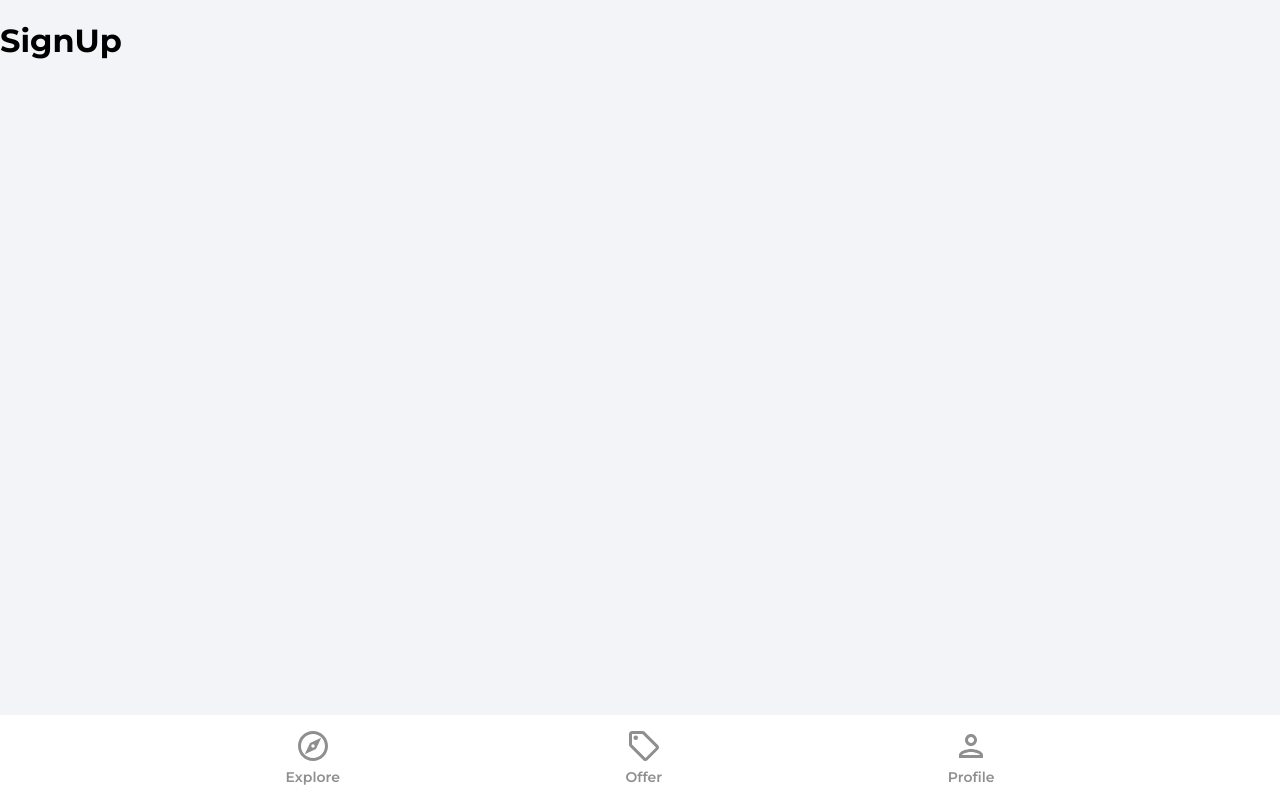
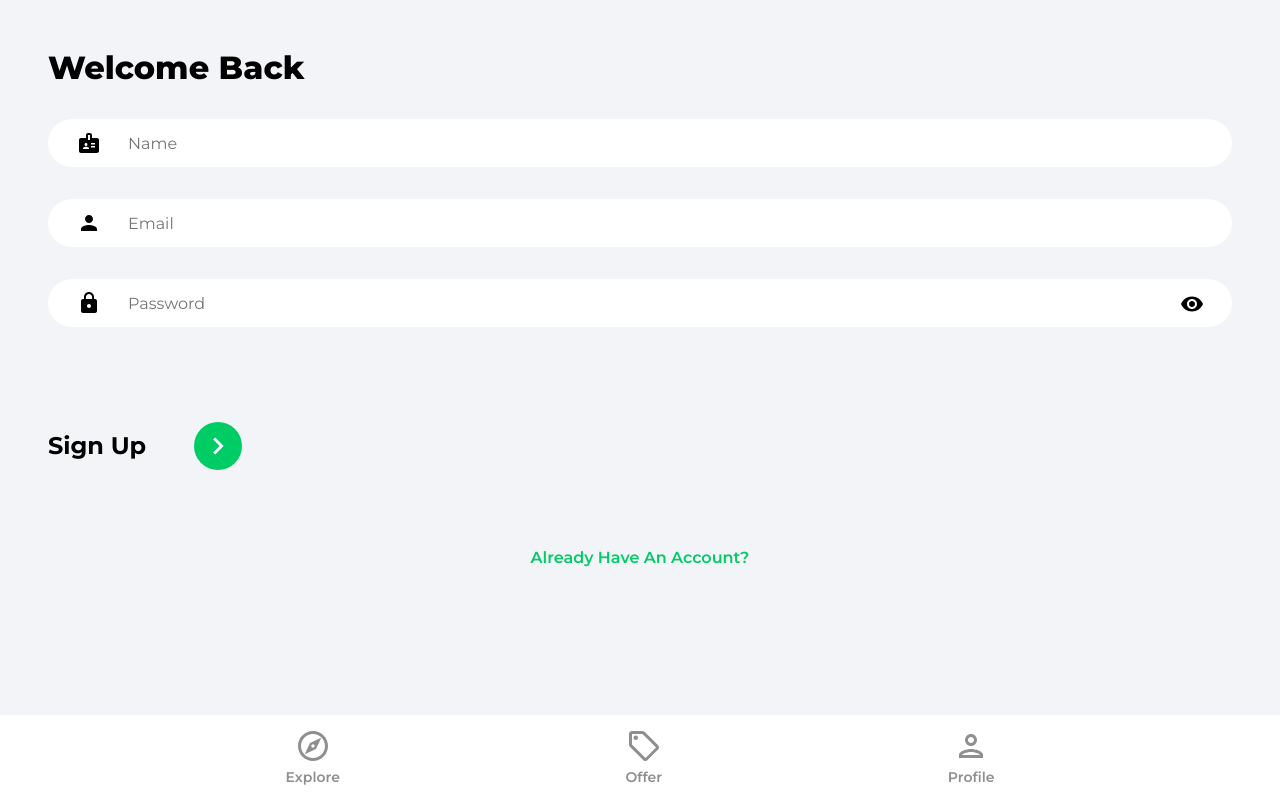
Before and after one commit to travvdawg/house-marketplace-app, a React (Create React App) app: page /sign-up in a window 1280 px wide. Built offline with nearby package versions, Linux system fonts and the light colour scheme.

Commit message:
added signin / signup forums

```diff
--- a/package.json
+++ b/package.json
@@ -6,6 +6,7 @@
     "@testing-library/jest-dom": "^5.17.0",
     "@testing-library/react": "^13.4.0",
     "@testing-library/user-event": "^13.5.0",
+    "firebase": "^10.7.2",
     "react": "^18.2.0",
     "react-dom": "^18.2.0",
     "react-router-dom": "^6.21.3",
--- a/src/firebase.config.js
+++ b/src/firebase.config.js
@@ -15,5 +15,5 @@
 };
 
 // Initialize Firebase
-const app = initializeApp(firebaseConfig);
-export const db = getFirestore;
+initializeApp(firebaseConfig);
+export const db = getFirestore();
--- a/src/pages/SignIn.jsx
+++ b/src/pages/SignIn.jsx
@@ -1,8 +1,85 @@
+import { useState } from 'react';
+import { Link, useNavigate } from 'react-router-dom';
+import { ReactComponent as ArrowRightIcon } from '../assets/svg/keyboardArrowRightIcon.svg';
+import visibilityIcon from '../assets/svg/visibilityIcon.svg';
+
 function SignIn() {
+	const [showPassword, setShowPassword] = useState(false);
+	const [formData, setFormData] = useState({
+		email: '',
+		password: '',
+	});
+	const { email, password } = formData;
+
+	const navitage = useNavigate();
+
+	const onChange = (e) => {
+		setFormData((prevState) => ({
+			...prevState,
+			[e.target.id]: e.target.value,
+		}));
+	};
+
 	return (
-		<div>
-			<h1>Sign In</h1>
-		</div>
+		<>
+			<div className='pageContainer'>
+				<header>
+					<p className='pageHeader'>Welcome Back</p>
+				</header>
+				<main>
+					<form>
+						<input
+							type='email'
+							className='emailInput'
+							placeholder='Email'
+							id='email'
+							value={email}
+							onChange={onChange}
+						/>
+
+						<div className='passwordInputDiv'>
+							<input
+								type={showPassword ? 'text' : 'password'}
+								className='passwordInput'
+								placeholder='Password'
+								id='password'
+								value={password}
+								onChange={onChange}
+							/>
+
+							<img
+								src={visibilityIcon}
+								alt='show password'
+								className='showPassword'
+								onClick={() => setShowPassword((prevState) => !prevState)}
+							/>
+						</div>
+						<Link
+							to='/forgot-password'
+							className='forgotPasswordLink'>
+							ForgotPassword
+						</Link>
+
+						<div className='signInBar'>
+							<p className='signInText'>Sign In</p>
+							<button className='signInButton'>
+								<ArrowRightIcon
+									fill='#ffffff'
+									width='34px'
+									height='34px'
+								/>
+							</button>
+						</div>
+					</form>
+
+					<Link
+						to='/sign-up'
+						className='registerLink'>
+						Sign Up Instead
+					</Link>
+				</main>
+			</div>
+		</>
 	);
 }
 export default SignIn;
--- a/src/pages/SignUp.jsx
+++ b/src/pages/SignUp.jsx
@@ -1,8 +1,127 @@
+import { useState } from 'react';
+import { Link, useNavigate } from 'react-router-dom';
+import {
+	getAuth,
+	createUserWithEmailAndPassword,
+	updateProfile,
+} from 'firebase/auth';
+import { doc, setDoc, serverTimestamp } from 'firebase/firestore';
+import { db } from '../firebase.config';
+import { ReactComponent as ArrowRightIcon } from '../assets/svg/keyboardArrowRightIcon.svg';
+import visibilityIcon from '../assets/svg/visibilityIcon.svg';
+
 function SignUp() {
+	const [showPassword, setShowPassword] = useState(false);
+	const [formData, setFormData] = useState({
+		name: '',
+		email: '',
+		password: '',
+	});
+	const { name, email, password } = formData;
+
+	const navigate = useNavigate();
+
+	const onChange = (e) => {
+		setFormData((prevState) => ({
+			...prevState,
+			[e.target.id]: e.target.value,
+		}));
+	};
+
+	const onSubmit = async (e) => {
+		e.preventDefault();
+
+		try {
+			const auth = getAuth();
+
+			const userCredential = await createUserWithEmailAndPassword(
+				auth,
+				email,
+				password
+			);
+
+			const user = userCredential.user;
+
+			updateProfile(auth.currentUser, {
+				displayName: name,
+			});
+
+			const formDataCopy = { ...formData };
+			delete formDataCopy.password;
+			formDataCopy.timestamp = serverTimestamp();
+
+			await setDoc(doc(db, 'users', user.uid), formDataCopy);
+
+			navigate('/');
+		} catch (error) {
+			console.log(error);
+		}
+	};
+
 	return (
-		<div>
-			<h1>SignUp</h1>
-		</div>
+		<>
+			<div className='pageContainer'>
+				<header>
+					<p className='pageHeader'>Welcome Back</p>
+				</header>
+				<main>
+					<form onSubmit={onSubmit}>
+						<input
+							type='text'
+							className='nameInput'
+							placeholder='Name'
+							id='name'
+							value={name}
+							onChange={onChange}
+						/>
+
+						<input
+							type='email'
+							className='emailInput'
+							placeholder='Email'
+							id='email'
+							value={email}
+							onChange={onChange}
+						/>
+
+						<div className='passwordInputDiv'>
+							<input
+								type={showPassword ? 'text' : 'password'}
+								className='passwordInput'
+								placeholder='Password'
+								id='password'
+								value={password}
+								onChange={onChange}
+							/>
+
+							<img
+								src={visibilityIcon}
+								alt='show password'
+								className='showPassword'
+								onClick={() => setShowPassword((prevState) => !prevState)}
+							/>
+						</div>
+
+						<div className='signUpBar'>
+							<p className='signUpText'>Sign Up</p>
+							<button className='signUpButton'>
+								<ArrowRightIcon
+									fill='#ffffff'
+									width='34px'
+									height='34px'
+								/>
+							</button>
+						</div>
+					</form>
+
+					<Link
+						to='/sign-in'
+						className='registerLink'>
+						Already Have An Account?
+					</Link>
+				</main>
+			</div>
+		</>
 	);
 }
 export default SignUp;
```
Also changed, not shown: 1 other file (tests, documents, lock files or other folders).
